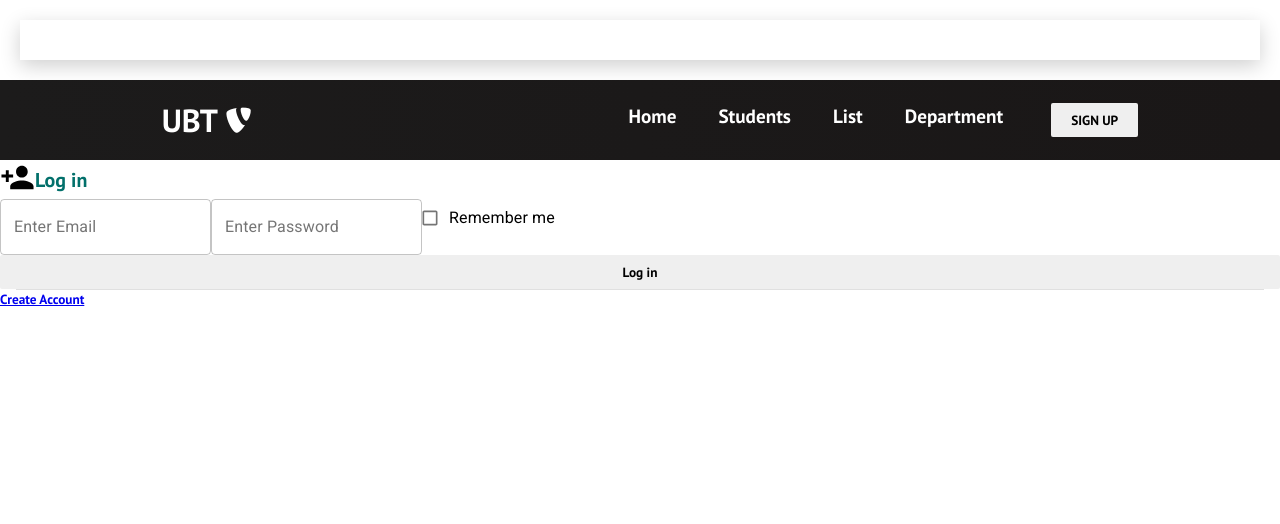
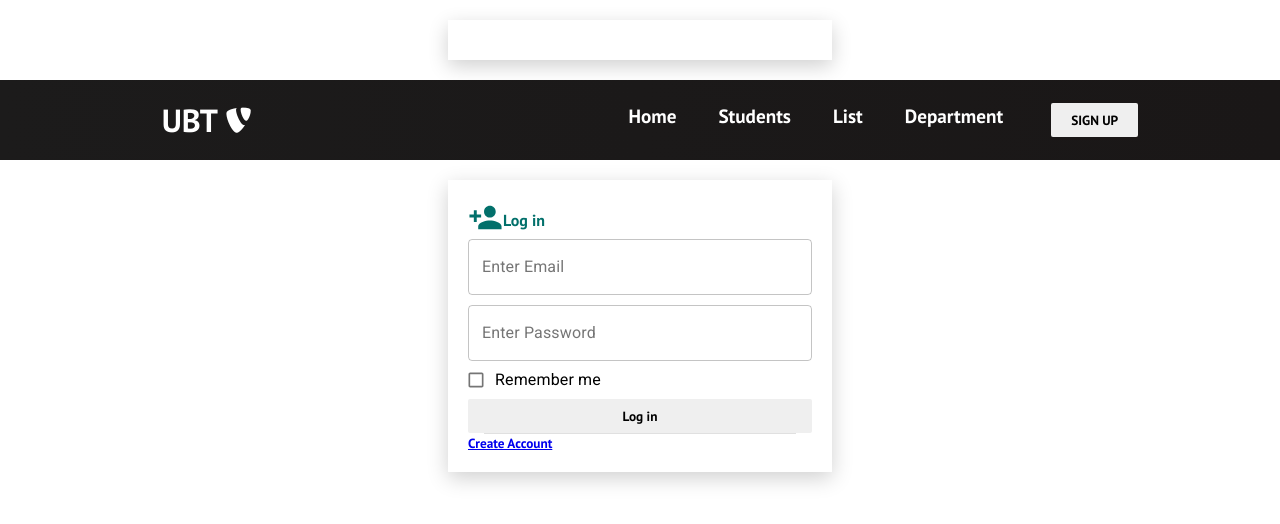
Before and after one commit to bleonaq/react-website-yt, a React (Create React App) app: page /login in a window 1280 px wide. Shown: the top 524 px of the page. Built offline with nearby package versions, Linux system fonts and the light colour scheme.

Commit message:
login signin

```diff
--- a/src/App.css
+++ b/src/App.css
@@ -1,22 +1,4 @@
-.app{
-  margin:20px;
-  padding:20px;
-  justify-content:center;
-  box-shadow: 0 6px 20px 0 rgba(0,0,0,0.19);
-}
-.icon{
-  display:flex;
-  flex-direction: colum;
-  align-items: center;
-}
-.text{
-  font-weight: bold;
-  color:#02706B;
-  font-size:20px;
-}
-.icon class>.MuisvgIcon-root{
-  color:#02706B;
-}
+
  *{
     box-sizing: border-box;
     margin: 0;
--- a/src/App.js
+++ b/src/App.js
@@ -16,7 +16,7 @@ import Container from 'react-bootstrap/Container'
 function App() {
   return (
  <>
-   <Container maxWidth="md">
+   <Container maxWidth="sm">
    <div className="app">
      <Switch>
       {/* < Route path="\signup" exact component={Singup}/> */}
--- a/src/components/buttons.js
+++ b/src/components/buttons.js
@@ -9,7 +9,7 @@ const SIZES=['btn--medium','btn--large'];
 
 export const Button =({children , type , onClick , buttonStyle ,
 buttonSize}) =>{
-    const history = useHistory();
+   const history = useHistory();
     const handleClick = () => history.push('/some-route');
     const checkButtonStyle=STYLES.includes(buttonStyle) ? buttonStyle : STYLES[0];
     const checkButtonSize=SIZES.includes(buttonSize) ? buttonSize :SIZES[0];
@@ -20,6 +20,7 @@ return (
         <button
         className={'btn ${checkButtonStyle} ${checkButtonSize}'}
         onClick={handleClick}
+        onClick={onClick}
         type={type}
         >
          {children}
--- a/src/components/pages/Login.js
+++ b/src/components/pages/Login.js
@@ -1,6 +1,6 @@
 
 import React from 'react'
-import '../../App.css';
+import '../../login.css';
 import {TextField} from '@material-ui/core';
 import {Link} from 'react-router-dom';
 import FormControlLabel from '@material-ui/core/FormControlLabel';
@@ -13,6 +13,7 @@ import { Divider } from '@material-ui/core';
 
 const Login=()=> {
     return(
+        <div className="app">
         <div>
             <div className="icon">
                 <div className="icon_class">
@@ -23,8 +24,8 @@ const Login=()=> {
 
 
               <div className="row m-2">
-              <TextField id="email " className="p-2" type="text" variant="outlined" label="Enter Email" fulWidth/>
-              <TextField id="Pasword" className="p-2" type="text" variant="outlined" label="Enter Password" fulWidth/>
+              <TextField id="email" className="p-2" type="text" variant="outlined" label="Enter Email" fullWidth/>
+              <TextField id="Pasword" className="p-2" type="text" variant="outlined" label="Enter Password" fullWidth style={{marginTop:"10px"}}/>
               <FormControlLabel
               control={
                   <Checkbox
@@ -44,6 +45,7 @@ const Login=()=> {
                   </Link>
               </p>
         </div>
+        </div>
     )
 
 }
--- a/src/components/pages/Signin.js
+++ b/src/components/pages/Signin.js
@@ -1,5 +1,5 @@
 import React from 'react'
-import '../../App.css';
+// import './login.css';
 import {TextField} from '@material-ui/core';
 import {Link} from 'react-router-dom';
 import FormControlLabel from '@material-ui/core/FormControlLabel';
@@ -19,16 +19,16 @@ const Singup=()=> {
 
             <div class Name="row m-2">
                 <div className="col-6  p-2 ">
-                <TextField id="firstname" type="text" variant="outlined" label="Enter First Name" fulWidth/>
+                <TextField id="firstname" type="text" variant="outlined" label="Enter First Name" fullWidth/>
                 </div>
                 <div className="col-6  p-2">
-                <TextField id="firstname" type="text" variant="outlined" label="Enter Last Name" fulWidth/>
+                <TextField id="firstname" type="text" variant="outlined" label="Enter Last Name" fullWidth/>
                 </div>
               </div>
 
               <div className="row m-2">
-              <TextField id="email" className="p-2" type="text" variant="outlined" label="Enter Email" fulWidth/>
-              <TextField id="Pasword" className="p-2" type="text" variant="outlined" label="Enter Password" fulWidth/>
+              <TextField id="email" className="p-2" type="text" variant="outlined" label="Enter Email" fullWidth/>
+              <TextField id="Pasword" className="p-2" type="text" variant="outlined" label="Enter Password" fullWidth/>
               <FormControlLabel
               control={
                   <Checkbox
--- /dev/null
+++ b/src/login.css
@@ -0,0 +1,22 @@
+.app{
+    margin-right: auto !important;
+    margin-left: auto !important;
+    max-width: 30%;
+    margin:20px;
+    padding:20px;
+    /* justify-content:center; */
+    box-shadow: 0 6px 20px 0 rgba(0,0,0,0.19);
+  }
+  .icon{
+    display:flex;
+    flex-direction: colum;
+    align-items: center;
+  }
+  .text{
+    font-weight: bold;
+    color:#02706B;
+    font: size px;
+  }
+  .icon_class>.MuiSvgIcon-root{
+    color:#02706B;
+  }
```
